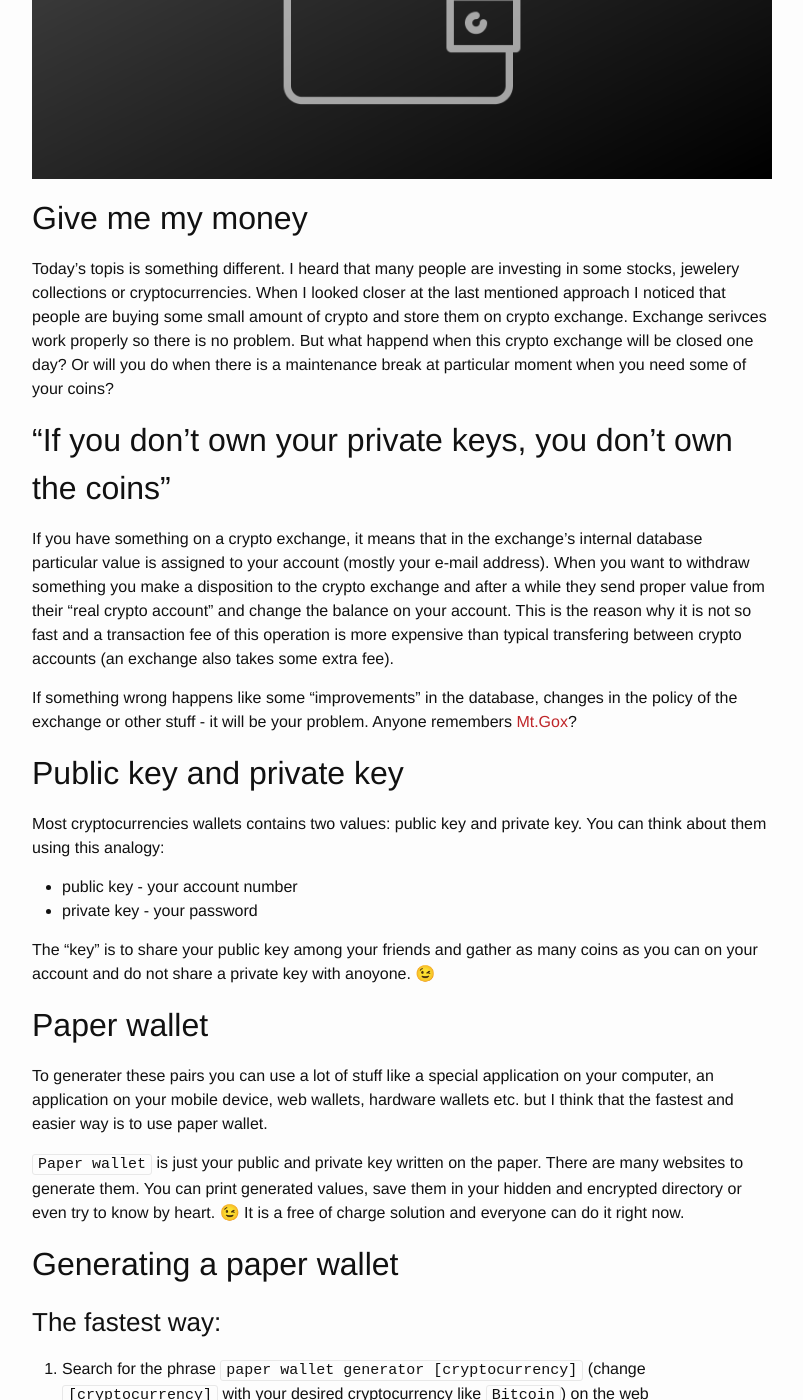
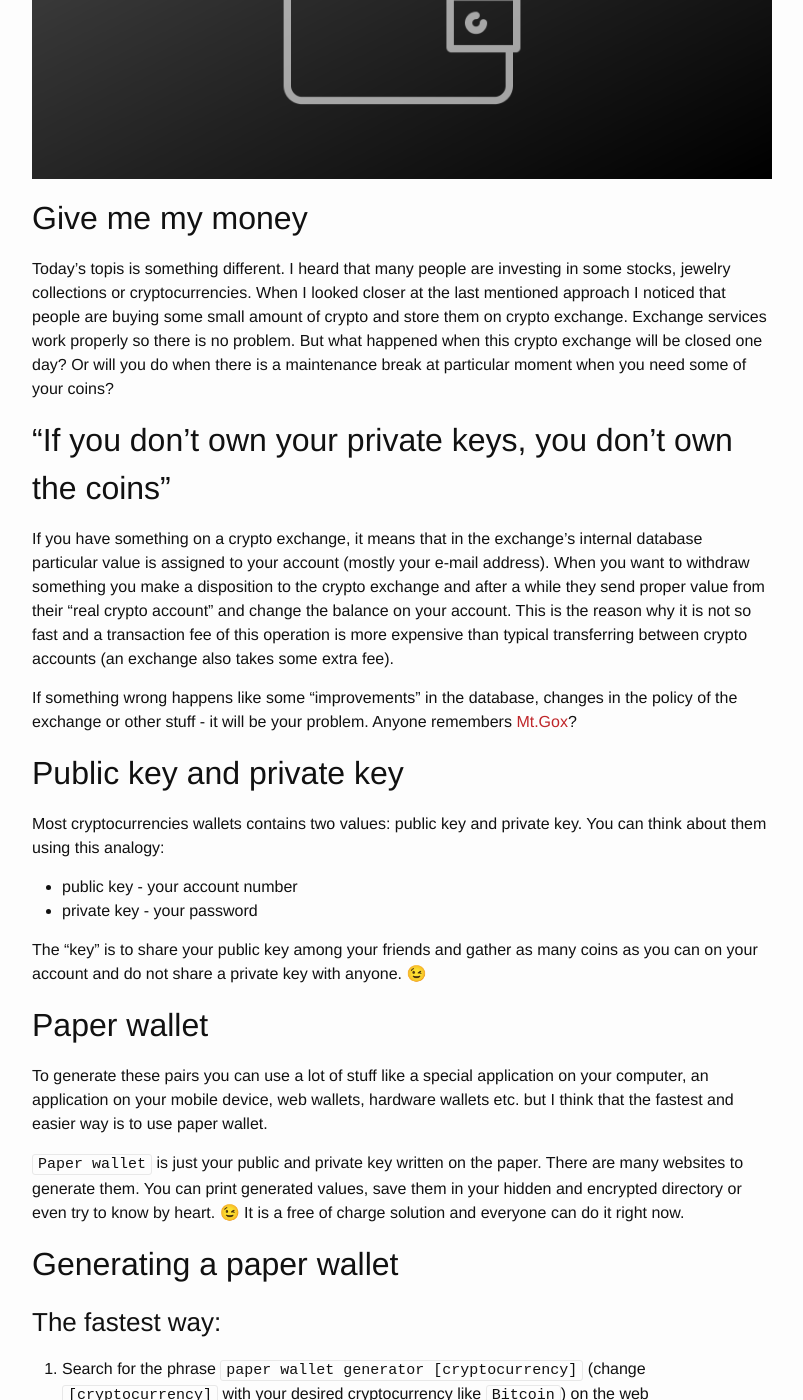
Before and after one commit to albinekcom/albinekcom.github.io, a Jekyll site: the page built from _posts/2019-05-20-paper-wallet.markdown, in a window 1280 px wide and 1400 px high, scrolled down 394 px. Shown: the whole window, without its empty margins (238-1041 px from the left). Built offline with Jekyll 4.4.1, drawn with Linux system fonts in a browser that asks for light colours; comment, search, counter and statistics services are not loaded; some of the changed text lies outside the part shown.

Commit message:
Fix typos in the last article

```diff
--- a/_posts/2019-05-20-paper-wallet.markdown
+++ b/_posts/2019-05-20-paper-wallet.markdown
@@ -11,11 +11,11 @@ image:        /assets/img/post/paper-wallet-0.png
 
 ## Give me my money
 
-Today's topis is something different. I heard that many people are investing in some stocks, jewelery collections or cryptocurrencies. When I looked closer at the last mentioned approach I noticed that people are buying some small amount of crypto and store them on crypto exchange. Exchange serivces work properly so there is no problem. But what happend when this crypto exchange will be closed one day? Or will you do when there is a maintenance break at particular moment when you need some of your coins?
+Today's topis is something different. I heard that many people are investing in some stocks, jewelry collections or cryptocurrencies. When I looked closer at the last mentioned approach I noticed that people are buying some small amount of crypto and store them on crypto exchange. Exchange services work properly so there is no problem. But what happened when this crypto exchange will be closed one day? Or will you do when there is a maintenance break at particular moment when you need some of your coins?
 
 ## "If you don't own your private keys, you don't own the coins"
 
-If you have something on a crypto exchange, it means that in the exchange's internal database particular value is assigned to your account (mostly your e-mail address). When you want to withdraw something you make a disposition to the crypto exchange and after a while they send proper value from their "real crypto account" and change the balance on your account. This is the reason why it is not so fast and a transaction fee of this operation is more expensive than typical transfering between crypto accounts (an exchange also takes some extra fee).
+If you have something on a crypto exchange, it means that in the exchange's internal database particular value is assigned to your account (mostly your e-mail address). When you want to withdraw something you make a disposition to the crypto exchange and after a while they send proper value from their "real crypto account" and change the balance on your account. This is the reason why it is not so fast and a transaction fee of this operation is more expensive than typical transferring between crypto accounts (an exchange also takes some extra fee).
 
 If something wrong happens like some "improvements" in the database, changes in the policy of the exchange or other stuff - it will be your problem. Anyone remembers [Mt.Gox](https://en.wikipedia.org/wiki/Mt._Gox)?
 
@@ -25,11 +25,11 @@ Most cryptocurrencies wallets contains two values: public key and private key. Y
 - public key - your account number
 - private key - your password
 
-The "key" is to share your public key among your friends and gather as many coins as you can on your account and do not share a private key with anoyone. 😉
+The "key" is to share your public key among your friends and gather as many coins as you can on your account and do not share a private key with anyone. 😉
 
 ## Paper wallet
 
-To generater these pairs you can use a lot of stuff like a special application on your computer, an application on your mobile device, web wallets, hardware wallets etc. but I think that the fastest and easier way is to use paper wallet.
+To generate these pairs you can use a lot of stuff like a special application on your computer, an application on your mobile device, web wallets, hardware wallets etc. but I think that the fastest and easier way is to use paper wallet.
 
 `Paper wallet` is just your public and private key written on the paper. There are many websites to generate them. You can print generated values, save them in your hidden and encrypted directory or even try to know by heart. 😉 It is a free of charge solution and everyone can do it right now.
 
```
Also changed, not shown: other parts of _posts/2019-05-20-paper-wallet.markdown (+2 -2 lines).
